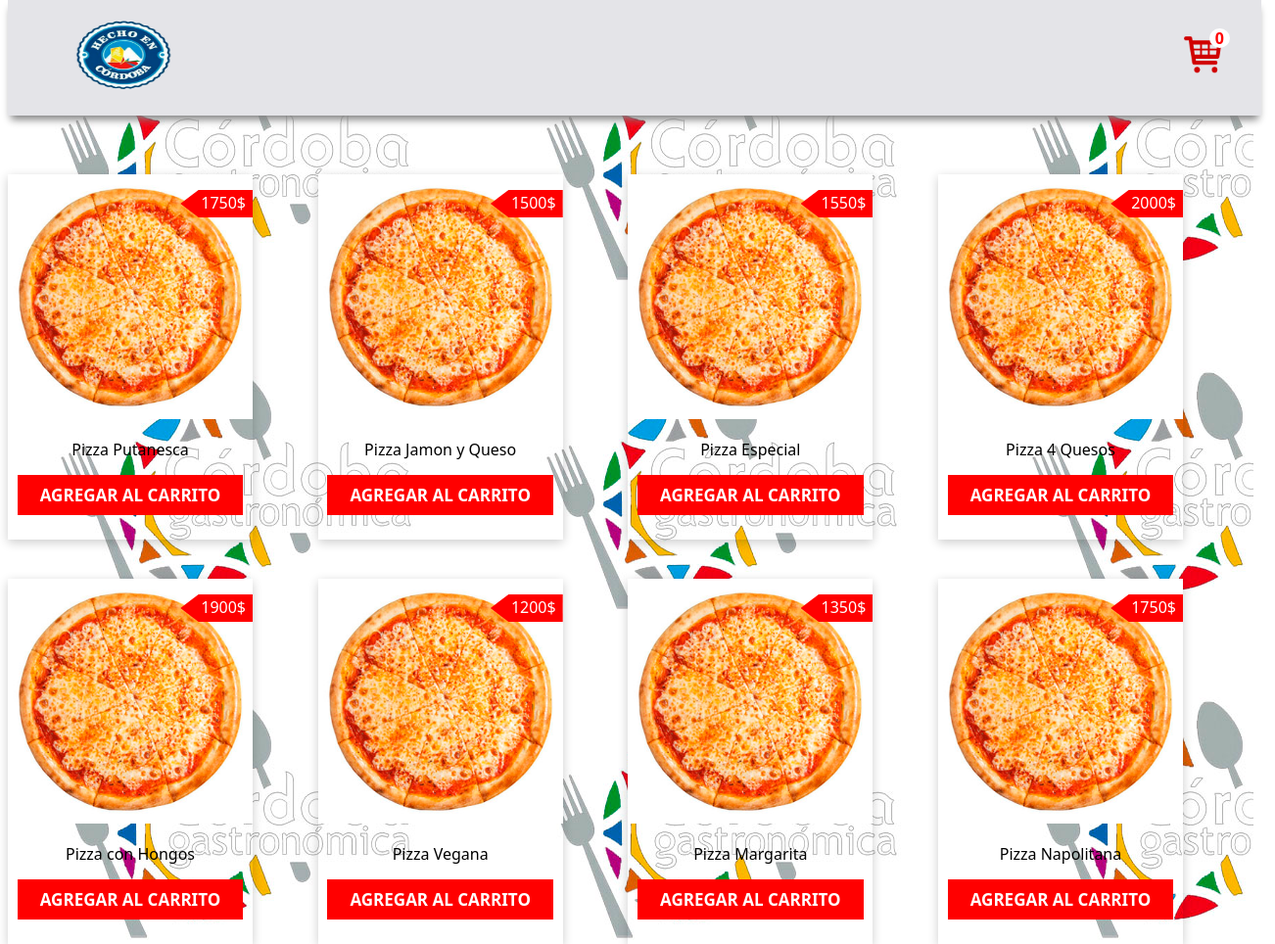
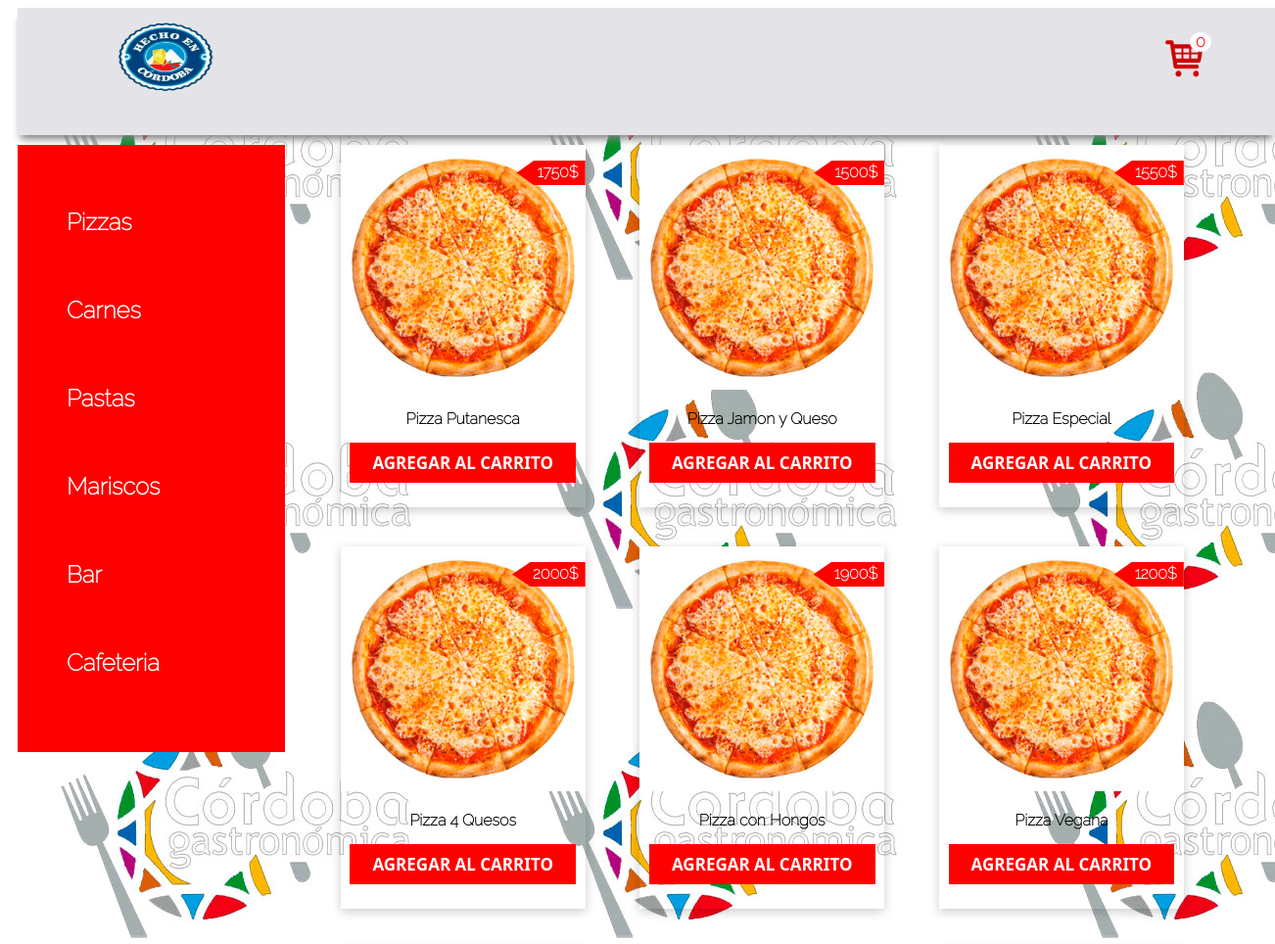
Before and after one commit to AgusValverdi/Carrito-JS, a plain HTML site: page index.html in a window 1280 px wide. Shown: the top 964 px of the page at 98% size, 1302 px wide, since content can reach past the window. Drawn offline with Linux system fonts and the light colour scheme; files whose address does not match are found by name.

Commit message:
agregando aside y local storage

```diff
--- a/css/estilo.css
+++ b/css/estilo.css
@@ -5,16 +5,18 @@ body{
 }
 header{
     background-color: #e4e4e8;
-    padding-top: 18px;
     padding-bottom: 18px;
     box-shadow: 0 7px 8px -3px grey;
-    position: fixed;
     width: 100%;
-    margin-top: -10px;
+    height: 110px;
     z-index: 99;
+    margin-left: 10px;
+    padding: 10px;
+    position: relative;
 }
+
 .container{
-    max-width: 1200px;
+    max-width: 90%;
     text-align: center;
     margin: auto;
 }
@@ -37,13 +39,37 @@ header{
     border-radius: 50%;
     color: red;
     font-weight: 700;
-    font-family: system-ui;
     line-height: 18px;
 }
 .logo{
     width: 164px;
     height: 84px;
     cursor: pointer;
+}
+.comidaTipo{
+    float: left;
+    background-color: red;
+    font-size: 1.5rem;
+    width: 20%;
+    height: 600px;
+    margin-left: 10px;
+    padding: 10px;
+    margin-top: 10px;
+}
+.comidaTipo li{
+    list-style:none;
+
+}
+.comidaTipo a{
+    text-decoration: none;
+    font-weight: 600;
+    line-height: 90px;
+    color: white;
+
+}
+.comidaTipo a:hover{
+    color: blue;
+
 }
 
 .cart{
@@ -55,10 +81,9 @@ header{
     top: 82px;
     right: -18px;
     background-color: #fff;
-    padding: 0 18px;
+    padding: 10px 10px;
     box-shadow: 0 3px 10px rgb(0 0 0 / 20%);
     display: none;
-
     min-width: 290px;
 }
 
@@ -66,12 +91,13 @@ header{
     margin-bottom: 16px;
     transition-duration: .5s;
 }
-/*end header*/
+
 .products{
-    padding-top: 170px;
+    padding-top: 10px;
     display: flex;
     flex-wrap: wrap;
     justify-content: space-between;
+    padding-left: 5%;
 }
 
 .carts{
@@ -84,8 +110,7 @@ header{
     width: 100%;
 }
 .carts p{
-    font-family: system-ui;
-    font-weight: 500;
+    font-weight: 800;
     padding: 0 20px;
     margin-bottom: 24px;
 }
--- a/index.html
+++ b/index.html
@@ -15,7 +15,7 @@
 <body>
     <header>
         <div class="header-section container">
-            <img class="logo" src="./hecho_en_cordoba.png" alt="">
+            <a href="./index.html"><img class="logo" src="./hecho_en_cordoba.png" alt=""></a>
             <div>
                 <img onmouseover="showCart(this)" class="cart" src="./cart.png" alt="">
                 <p class="count-product">0</p>
@@ -30,6 +30,16 @@
             </div>
         </div>
     </header>
+    <aside class="comidaTipo">
+        <ul>
+            <li><a href="#">Pizzas</a></li>
+            <li><a href="#">Carnes</a></li>
+            <li><a href="#">Pastas</a></li>
+            <li><a href="#">Mariscos</a></li>
+            <li><a href="#">Bar</a></li>
+            <li><a href="#">Cafeteria</a></li>
+        </ul>
+    </aside>
     <section class="container">
         <div class="products">
             <div class="carts">
--- a/js/tienda.js
+++ b/js/tienda.js
@@ -38,6 +38,7 @@ function deleteProduct(e) {
         buyThings = buyThings.filter(product => product.id !== deleteId);
 
         countProduct--;
+        localStorage.setItem('carrito', JSON.stringify(buyThings))
     }
 
     if (buyThings.length === 0) {
@@ -74,6 +75,7 @@ function readTheContent(product){
         buyThings = [...buyThings, infoProduct]
         countProduct++;
     }
+    addLocalStorage()
     loadHtml();
 
 }
@@ -101,6 +103,22 @@ function loadHtml(){
         amountProduct.innerHTML = countProduct;
     });
 }
- function clearHtml(){
-    containerBuyCart.innerHTML = '';
- }
+    function clearHtml() {
+        containerBuyCart.innerHTML = '';
+    }
+
+
+    //
+    function addLocalStorage() {
+        localStorage.setItem('carrito', JSON.stringify(buyThings))
+    }
+
+    window.onload = function () {
+        const storage = JSON.parse(localStorage.getItem('carrito'));
+        if (storage) {
+            countProduct = JSON.parse(localStorage.getItem('carrito')).length;
+            buyThings = storage;
+            amountProduct.textContent = buyThings.length
+            loadHtml()
+        }
+}
```
